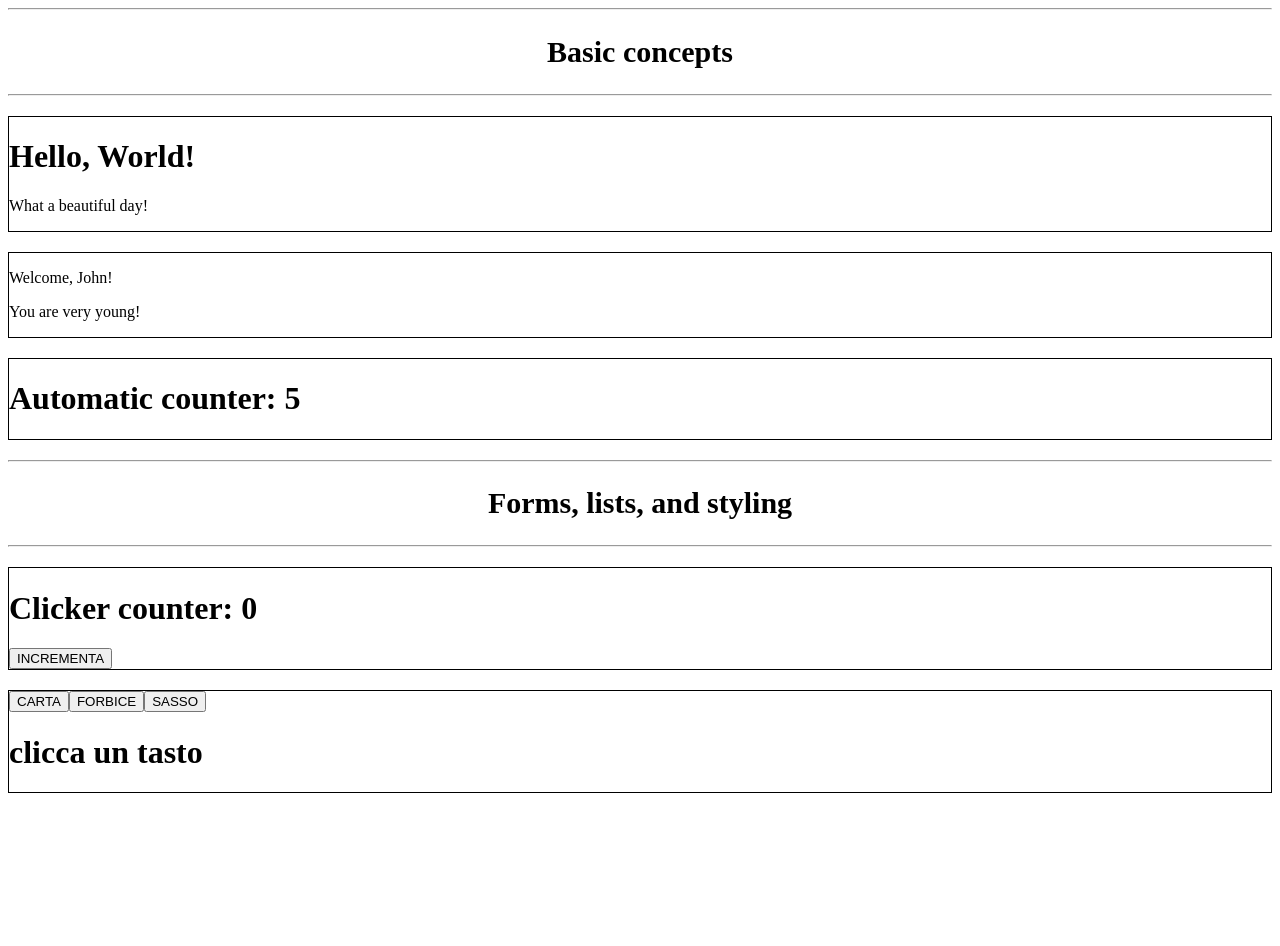
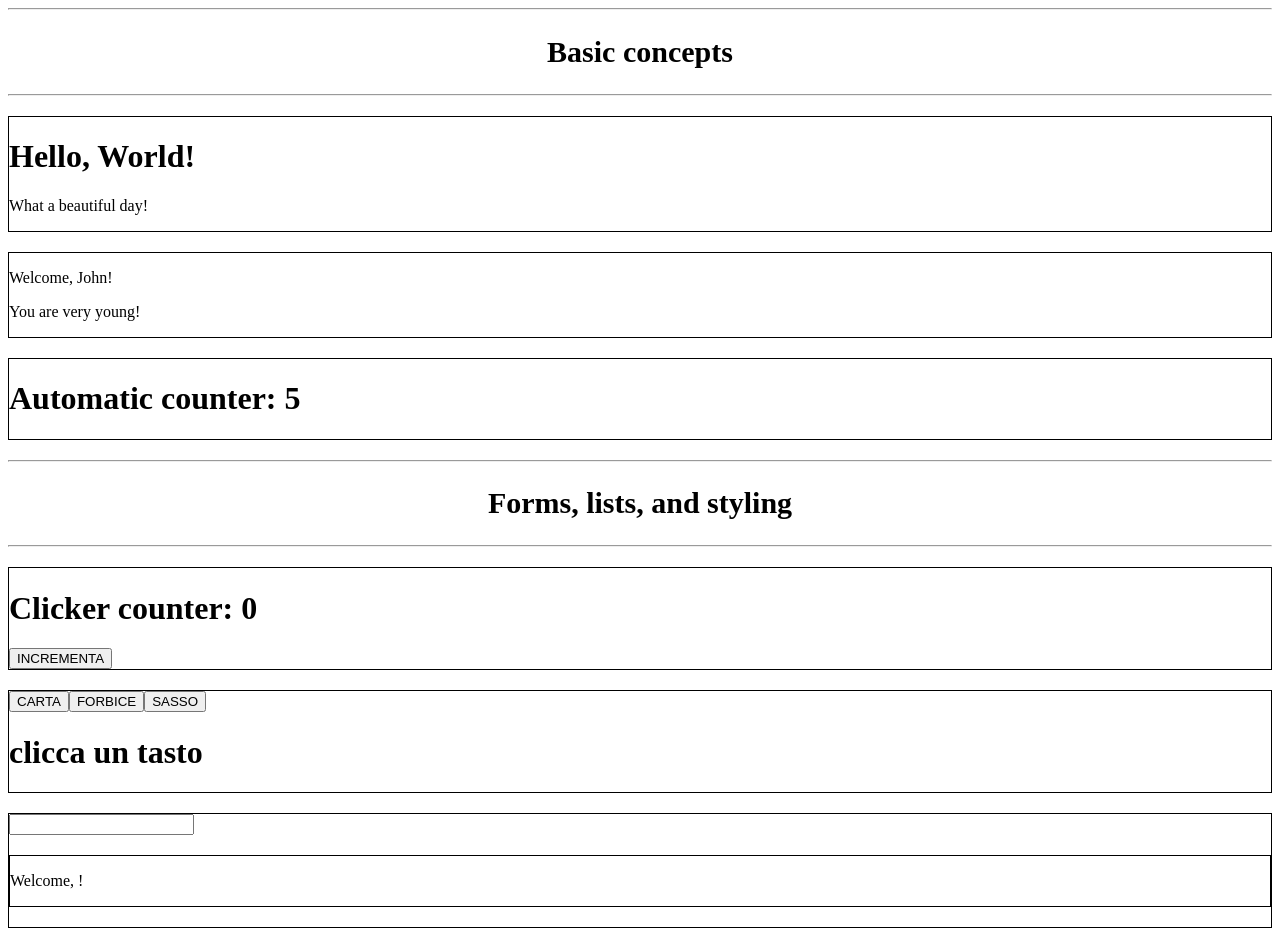
Before and after one commit to darthClara/react-exercises, a React (Create React App) app: page / in a window 1280 px wide. Before the commit the page ends 801 px from the top, so only its background shows below. Built offline with nearby package versions, Linux system fonts and the light colour scheme.

Commit message:
forms-01

```diff
--- a/src/App.js
+++ b/src/App.js
@@ -4,6 +4,7 @@ import Welcome from "./BasicConcepts/Welcome";
 import Counter from "./BasicConcepts/Counter";
 import ClickCounter from "./FormsListsAndStyling/ClickCounter";
 import ClickTracker from "./FormsListsAndStyling/ClickTracker";
+import InteractiveWelcome from "./FormsListsAndStyling/InteractiveWelcome";
 
 export default class App extends React.Component {
     render() {
@@ -20,6 +21,7 @@ export default class App extends React.Component {
                 <hr/>
                 <ClickCounter/>
                 <ClickTracker/>
+                <InteractiveWelcome/>
             </div>
         )
     }
--- a/src/FormsListsAndStyling/ClickTracker.js
+++ b/src/FormsListsAndStyling/ClickTracker.js
@@ -30,7 +30,7 @@ export default class ClickTracker extends React.Component {
 
         render() {
             return (
-                <div style={{ border: "1px solid black" }}>
+                <div style={{border: "1px solid black", margin: "20px 0px 20px 0px"}}>
                     <button onClick={this.clickHandler} value="carta">CARTA</button>
                     <button onClick={this.clickHandler} value="forbice">FORBICE</button>
                     <button onClick={this.clickHandler} value="sasso">SASSO</button>
--- /dev/null
+++ b/src/FormsListsAndStyling/InteractiveWelcome.js
@@ -0,0 +1,25 @@
+import React from 'react';
+import Welcome from '../BasicConcepts/Welcome';
+
+export default class InteractiveWelcome extends React.Component {
+
+    state = {
+        text: ""
+    }
+
+    handleInputChange = (e) => {
+       const value = e.target.value;
+       this.setState({
+        text: value
+       })
+    }
+
+  render() {
+    return (
+      <div style={{border: "1px solid black", margin: "20px 0px 20px 0px"}}>
+        <input type="text" value={this.state.text} onChange={this.handleInputChange}/>
+        <Welcome name={this.state.text}/>
+      </div>
+    )
+  }
+}
```
